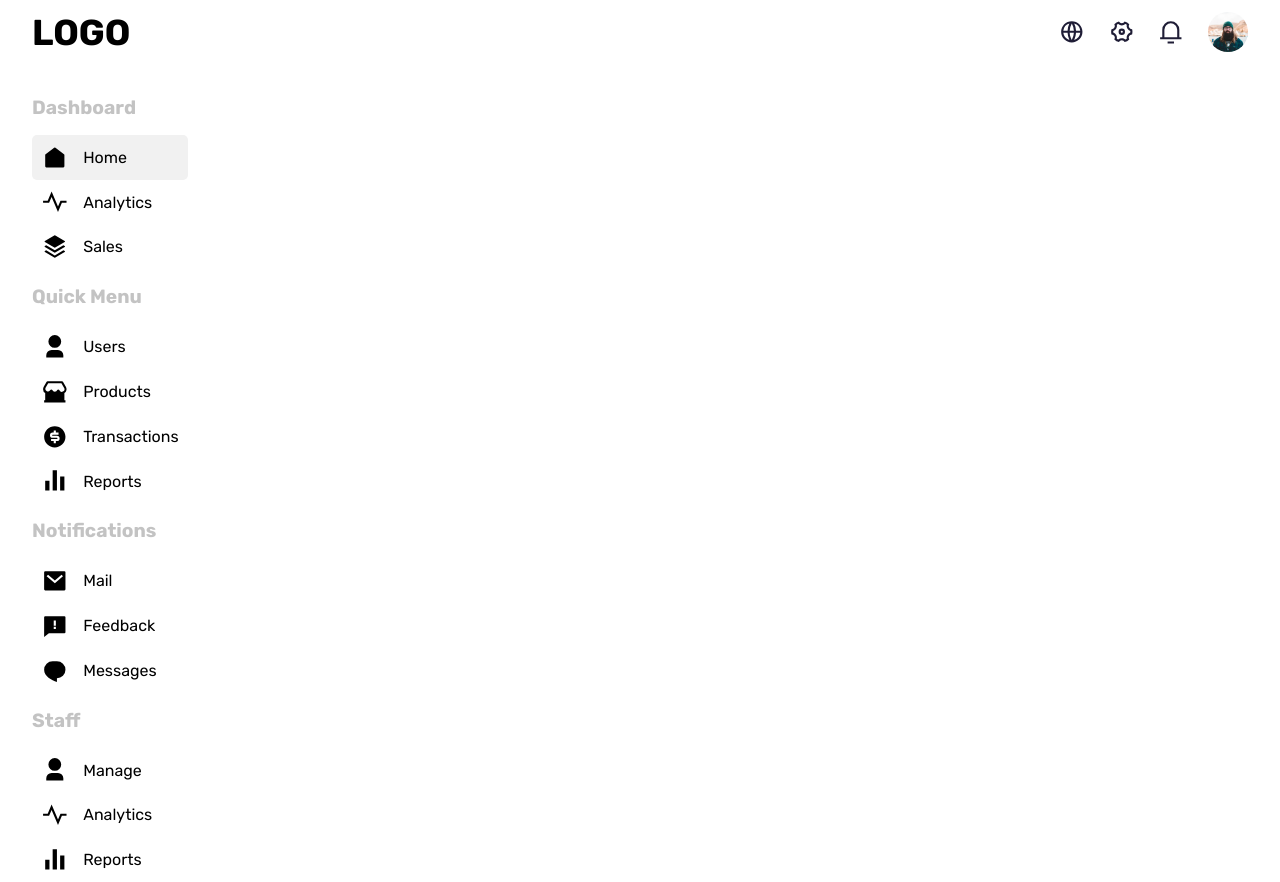
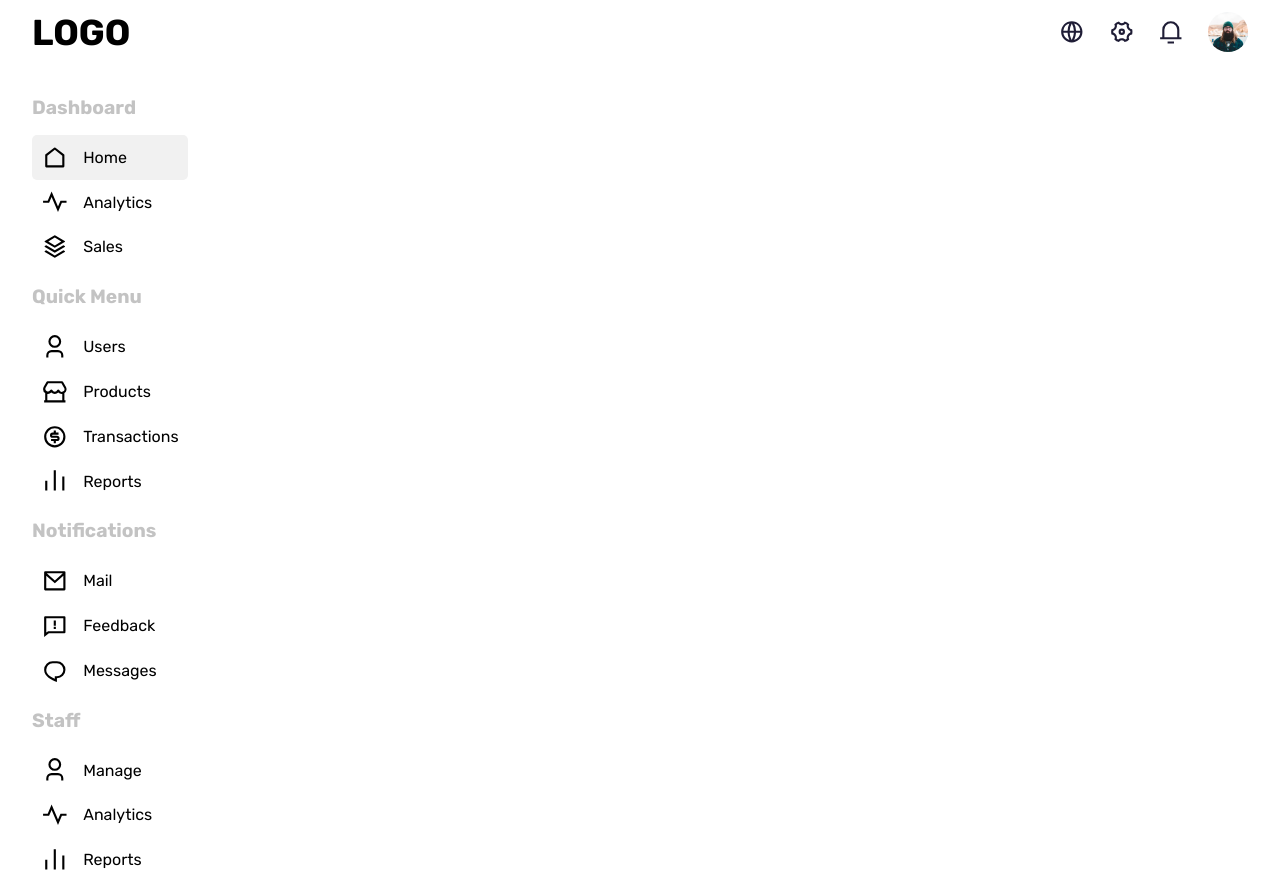
Before and after one commit to thusharathiwanka/react-admin-dashboard, a React (Create React App) app: page / in a window 1280 px wide. Built offline with nearby package versions, Linux system fonts and the light colour scheme.

Commit message:
UPDATE: icon family updated

```diff
--- a/src/components/sidebar/Sidebar.jsx
+++ b/src/components/sidebar/Sidebar.jsx
@@ -1,15 +1,15 @@
 import { Link } from "react-router-dom";
 import {
-	RiBarChartFill,
-	RiChat1Fill,
-	RiFeedbackFill,
-	RiHomeFill,
-	RiMailFill,
-	RiMoneyDollarCircleFill,
-	RiPulseFill,
-	RiStackFill,
-	RiStore2Fill,
-	RiUser3Fill,
+	RiBarChartLine,
+	RiChat1Line,
+	RiFeedbackLine,
+	RiHomeLine,
+	RiMailLine,
+	RiMoneyDollarCircleLine,
+	RiPulseLine,
+	RiStackLine,
+	RiStore2Line,
+	RiUser3Line,
 } from "react-icons/ri";
 
 import "./sidebar.scss";
@@ -22,64 +22,64 @@ const Sidebar = () => {
 					<h3 className="sidebar__title">Dashboard</h3>
 					<ul className="sidebar__links">
 						<li className="sidebar__item active">
-							<RiHomeFill className="sidebar__icon" />
+							<RiHomeLine className="sidebar__icon" />
 							<Link to="/">Home</Link>
 						</li>
 						<li className="sidebar__item">
-							<RiPulseFill className="sidebar__icon" />
+							<RiPulseLine className="sidebar__icon" />
 							<Link to="/">Analytics</Link>
 						</li>
 						<li className="sidebar__item">
-							<RiStackFill className="sidebar__icon" />
+							<RiStackLine className="sidebar__icon" />
 							<Link to="/">Sales</Link>
 						</li>
 					</ul>
 					<h3 className="sidebar__title">Quick Menu</h3>
 					<ul className="sidebar__links">
 						<li className="sidebar__item">
-							<RiUser3Fill className="sidebar__icon" />
+							<RiUser3Line className="sidebar__icon" />
 							<Link to="/">Users</Link>
 						</li>
 						<li className="sidebar__item">
-							<RiStore2Fill className="sidebar__icon" />
+							<RiStore2Line className="sidebar__icon" />
 							<Link to="/">Products</Link>
 						</li>
 						<li className="sidebar__item">
-							<RiMoneyDollarCircleFill className="sidebar__icon" />
+							<RiMoneyDollarCircleLine className="sidebar__icon" />
 							<Link to="/">Transactions</Link>
 						</li>
 						<li className="sidebar__item">
-							<RiBarChartFill className="sidebar__icon" />
+							<RiBarChartLine className="sidebar__icon" />
 							<Link to="/">Reports</Link>
 						</li>
 					</ul>
 					<h3 className="sidebar__title">Notifications</h3>
 					<ul className="sidebar__links">
 						<li className="sidebar__item">
-							<RiMailFill className="sidebar__icon" />
+							<RiMailLine className="sidebar__icon" />
 							<Link to="/">Mail</Link>
 						</li>
 						<li className="sidebar__item">
-							<RiFeedbackFill className="sidebar__icon" />
+							<RiFeedbackLine className="sidebar__icon" />
 							<Link to="/">Feedback</Link>
 						</li>
 						<li className="sidebar__item">
-							<RiChat1Fill className="sidebar__icon" />
+							<RiChat1Line className="sidebar__icon" />
 							<Link to="/">Messages</Link>
 						</li>
 					</ul>
 					<h3 className="sidebar__title">Staff</h3>
 					<ul className="sidebar__links">
 						<li className="sidebar__item">
-							<RiUser3Fill className="sidebar__icon" />
+							<RiUser3Line className="sidebar__icon" />
 							<Link to="/">Manage</Link>
 						</li>
 						<li className="sidebar__item">
-							<RiPulseFill className="sidebar__icon" />
+							<RiPulseLine className="sidebar__icon" />
 							<Link to="/">Analytics</Link>
 						</li>
 						<li className="sidebar__item">
-							<RiBarChartFill className="sidebar__icon" />
+							<RiBarChartLine className="sidebar__icon" />
 							<Link to="/">Reports</Link>
 						</li>
 					</ul>
```
